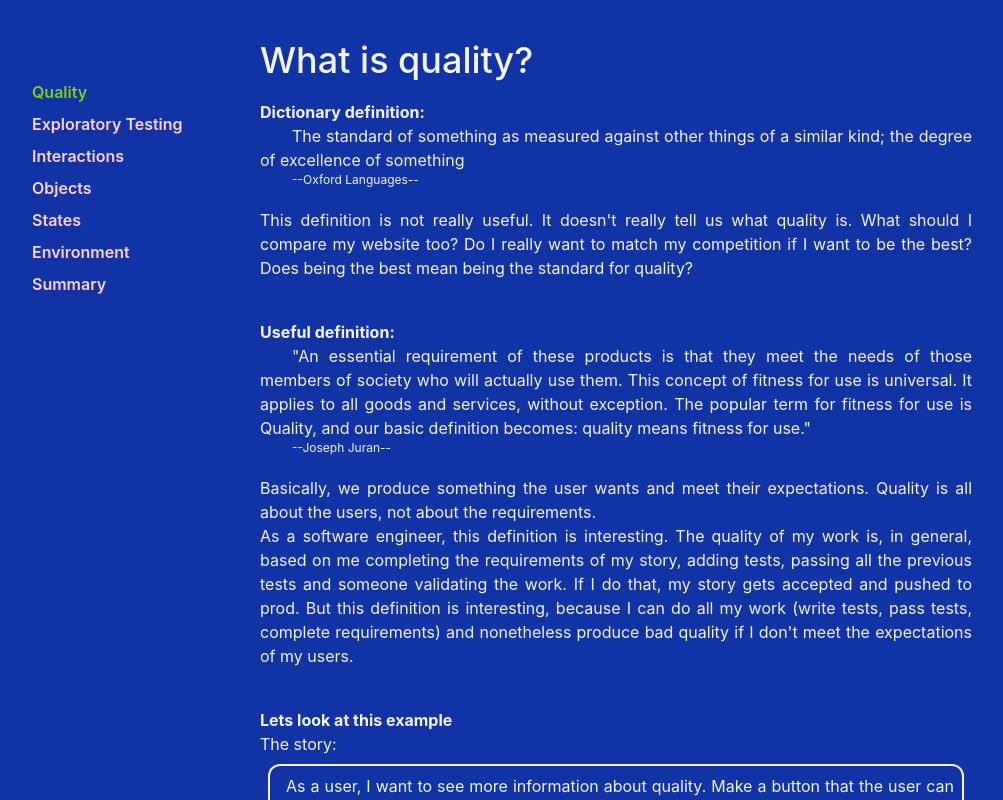
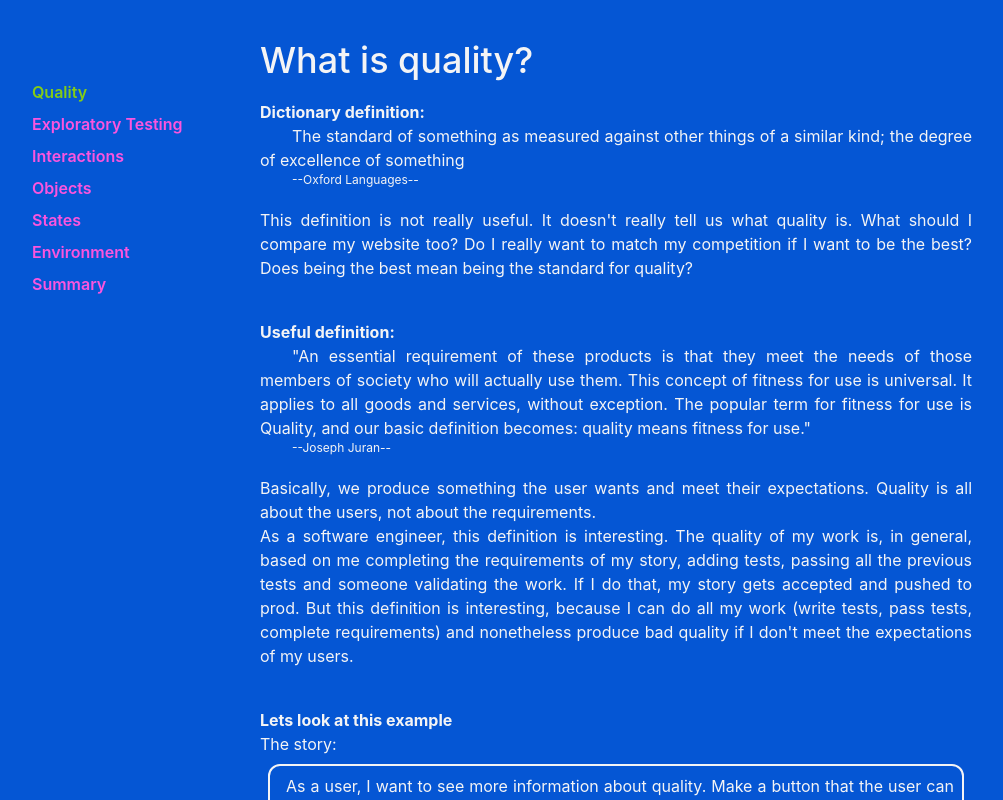
Before and after one commit to willot/Quality, a React (Create React App) app: page / in a window 1280 px wide. Shown: the top 800 px of the page, without its empty margins (144-1147 px from the left). Built offline with nearby package versions, Linux system fonts and the light colour scheme.

Commit message:
add new color for future styling

```diff
--- a/tailwind.config.js
+++ b/tailwind.config.js
@@ -6,13 +6,14 @@ module.exports = {
   theme: {
     colors:{
       'blue': {
-        DEFAULT: '#1034a6'
+        DEFAULT: '#0556d4',
       },
       'white': {
-        DEFAULT: '#F4F4F5'
+        DEFAULT: '#F4F4F5',
+        bg:'#F7F6F8',
       },
       'pink': {
-        DEFAULT: '#ffd1dc'
+        DEFAULT: '#fc55de'
       },
       'red': {
         DEFAULT: '#e32636'
@@ -20,6 +21,12 @@ module.exports = {
       'green': {
         DEFAULT: '#84CC16'
       },
+      'black': {
+        DEFAULT: '#000000'
+      },
+      'grey': {
+        DEFAULT: '#333'
+      }
     },
     extend: {},
   },
```
